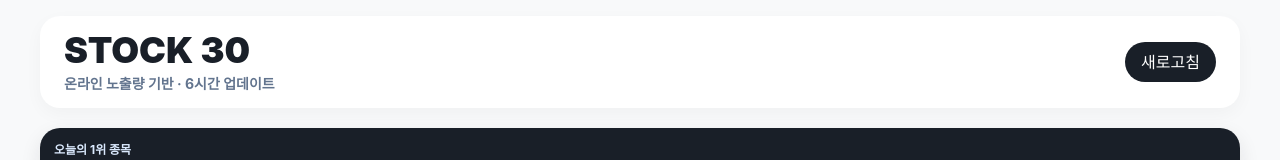
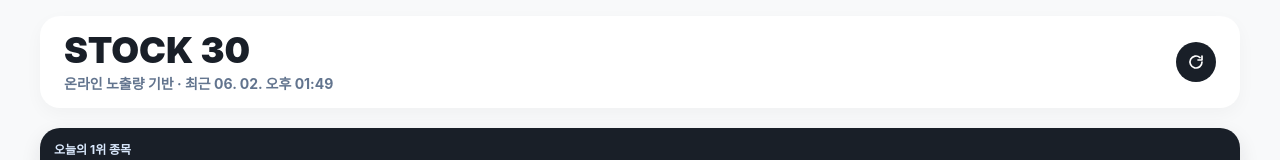
Before and after one commit to re-us/stock-30, a Next.js app: page / in a window 1280 px wide. Shown: the top 160 px of the page. Built offline with nearby package versions, Linux system fonts and the light colour scheme; no server answers.

Commit message:
Compact header refresh UI

```diff
--- a/src/app/page.tsx
+++ b/src/app/page.tsx
@@ -131,7 +131,7 @@ export default function Home() {
   return (
     <main className="min-h-screen bg-[#f8f9fa] px-4 py-4 sm:px-6 lg:px-8">
       <div className="mx-auto max-w-[1200px]">
-        <Header onRefresh={handleRefresh} isRefreshing={isRefreshing} />
+        <Header onRefresh={handleRefresh} isRefreshing={isRefreshing} updatedAt={updatedAt} />
         <div className="mt-5">
           <SummaryCards stocks={stocks} />
         </div>
--- a/src/components/Header.tsx
+++ b/src/components/Header.tsx
@@ -1,24 +1,49 @@
 type HeaderProps = {
   onRefresh: () => void;
   isRefreshing: boolean;
+  updatedAt: string | null;
 };
 
-export function Header({ onRefresh, isRefreshing }: HeaderProps) {
+export function Header({ onRefresh, isRefreshing, updatedAt }: HeaderProps) {
   return (
     <header className="rounded-[20px] bg-white px-4 py-3 shadow-[0_6px_18px_rgba(15,23,42,0.035)] sm:px-6 sm:py-4">
       <div className="flex items-center justify-between gap-3">
         <div className="min-w-0">
           <h1 className="text-[22px] font-black leading-none tracking-normal text-[#191f28] sm:text-4xl">STOCK 30</h1>
-          <p className="mt-2 text-xs font-bold leading-4 text-slate-500 sm:text-sm">온라인 노출량 기반 · 6시간 업데이트</p>
+          <p className="mt-2 text-xs font-bold leading-4 text-slate-500 sm:text-sm">온라인 노출량 기반 · 최근 {formatKoreanTime(updatedAt)}</p>
         </div>
         <button
           type="button"
           onClick={onRefresh}
-          className="min-h-9 shrink-0 rounded-full bg-[#191f28] px-3.5 text-xs font-black text-white transition active:scale-[0.98] sm:min-h-10 sm:px-4"
+          aria-label="새로고침"
+          className="flex min-h-10 min-w-10 shrink-0 items-center justify-center rounded-full bg-[#191f28] text-white transition active:scale-[0.96]"
         >
-          {isRefreshing ? "확인 중" : "새로고침"}
+          <svg
+            className={`h-4 w-4 ${isRefreshing ? "animate-spin" : ""}`}
+            viewBox="0 0 24 24"
+            fill="none"
+            stroke="currentColor"
+            strokeWidth="2.5"
+            strokeLinecap="round"
+            strokeLinejoin="round"
+            aria-hidden="true"
+          >
+            <path d="M21 12a9 9 0 1 1-3-6.7" />
+            <path d="M21 3v6h-6" />
+          </svg>
         </button>
       </div>
     </header>
   );
 }
+
+function formatKoreanTime(value: string | null): string {
+  if (!value) return "확인 중";
+  return new Intl.DateTimeFormat("ko-KR", {
+    timeZone: "Asia/Seoul",
+    month: "2-digit",
+    day: "2-digit",
+    hour: "2-digit",
+    minute: "2-digit",
+  }).format(new Date(value));
+}
```
